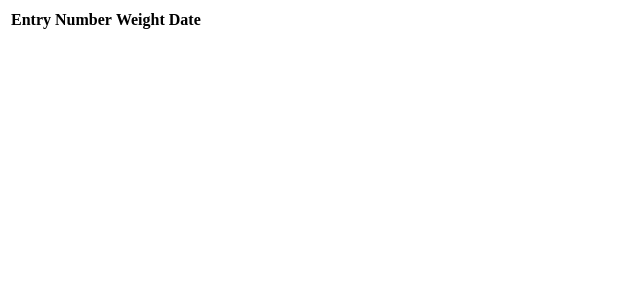
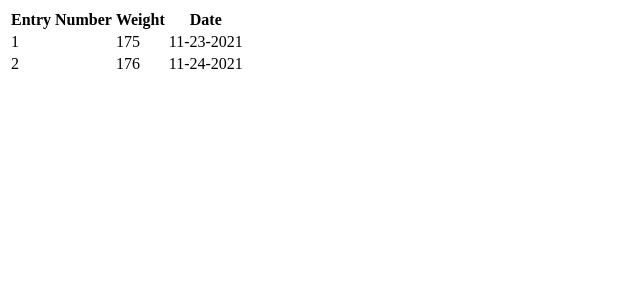
Before and after one commit to phil-sorenson/React-Tutorial-Series, a React (Create React App) app: page / in a window 1280 px wide. Shown: the top 300 px of the page, without its empty margins (0-640 px from the left). Built offline with nearby package versions, Linux system fonts and the light colour scheme.

Commit message:
Created DisplayEntries Component and Instatiated Component on App Component

```diff
--- a/src/App.js
+++ b/src/App.js
@@ -1,23 +1,20 @@
 import React, { useState } from 'react';
-
-
+import DisplayEntries from './Components/DisplayEntries/DisplayEntries';
+//⭐ When importing ⬆️ './' allows you to look at anything that is currently inside the same folder as the file youre importing in to (e.g Allowing us to see all thing inside of src folder)
+//⭐ DisplayEntries is a 'CHILD' of the APP component because it's being instantiated inside of the APP component
 function App() {
 
-  const [entries, setEntries] = useState([{weight: 175, date: '11-23-2021'}])
+  const [entries, setEntries] = useState([{weight: 175, date: '11-23-2021'}, {weight: 176, date: '11-24-2021'}])
 
   return (
     <div>
-      <table>
-        <thead>
-          <tr>
-            <th>Entry Number</th>
-            <th>Weight</th>
-            <th>Date</th>
-          </tr>
-        </thead>
-      </table>
+      <DisplayEntries  parentEntries={entries}/>
+
     </div>
   );
 }
 
 export default App;
+
+//⭐ Passing data from one component down to another is done through PROPS (e.g. Passing 'entries' variable down to DisplayEntries from App.js)
+//❔Even when you're calling certain JS variables, a { } is needed? (E.g {entries})
--- /dev/null
+++ b/src/Components/DisplayEntries/DisplayEntries.jsx
@@ -0,0 +1,33 @@
+
+const DisplayEntries = (props) => {
+    return (
+        <table>
+            <thead>
+            <tr>
+                <th>Entry Number</th>
+                <th>Weight</th>
+                <th>Date</th>
+            </tr>
+            </thead>
+            <tbody>
+            {/* ( ) used because their will be multiple lines of code we want returned */}
+            {/* 'index' in our map func reresents the index number of the thing it's iterating/looping over (e.g [1]) */}
+            {/* Adding the {index + 1} allowed our <td> tags to be moved over 1 spot */}
+            {/* 'entries' gets changed to 'props.parentEntries.map' because we're taking the value from the state variable (entries), passing it down to DisplayEntries component, which has recieved a new key Value pair (parentEntries) */}
+                {/* parentEntries === entries */}
+            {props.parentEntries.map((entry, index)=> {
+                return (
+                <tr>
+                    <td>{index + 1}</td>
+                    <td>{entry.weight}</td>
+                    <td>{entry.date}</td>
+                </tr>
+
+                )
+            })}
+            </tbody>
+        </table>
+     );
+}
+
+export default DisplayEntries;
```
